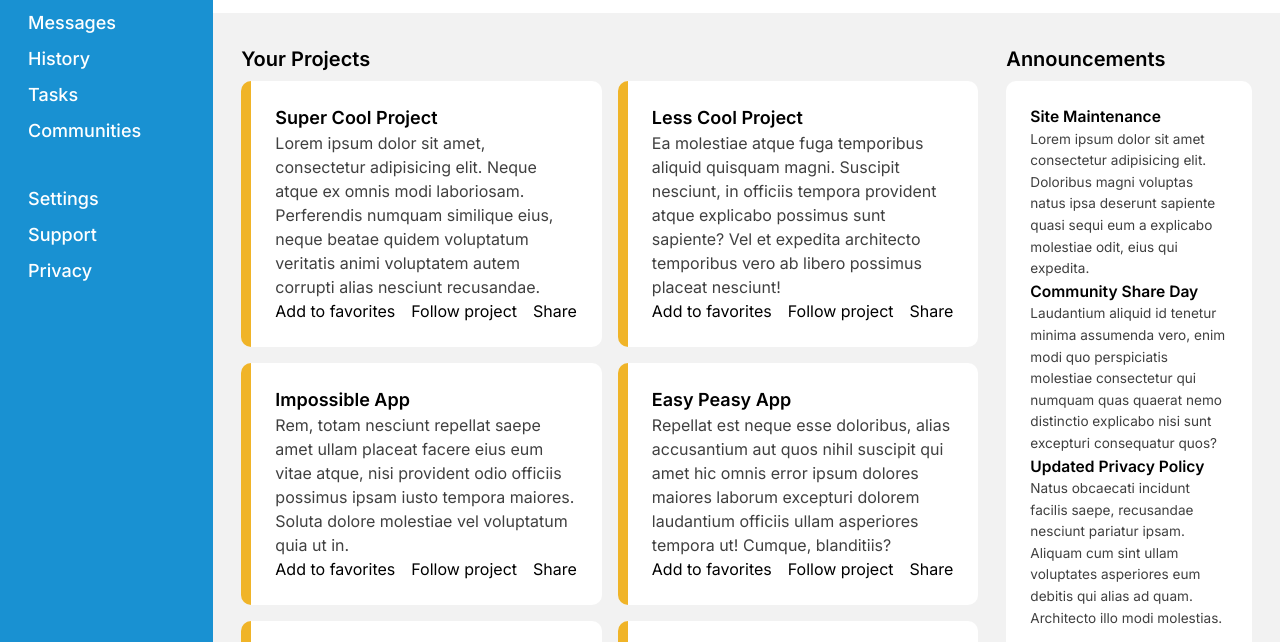
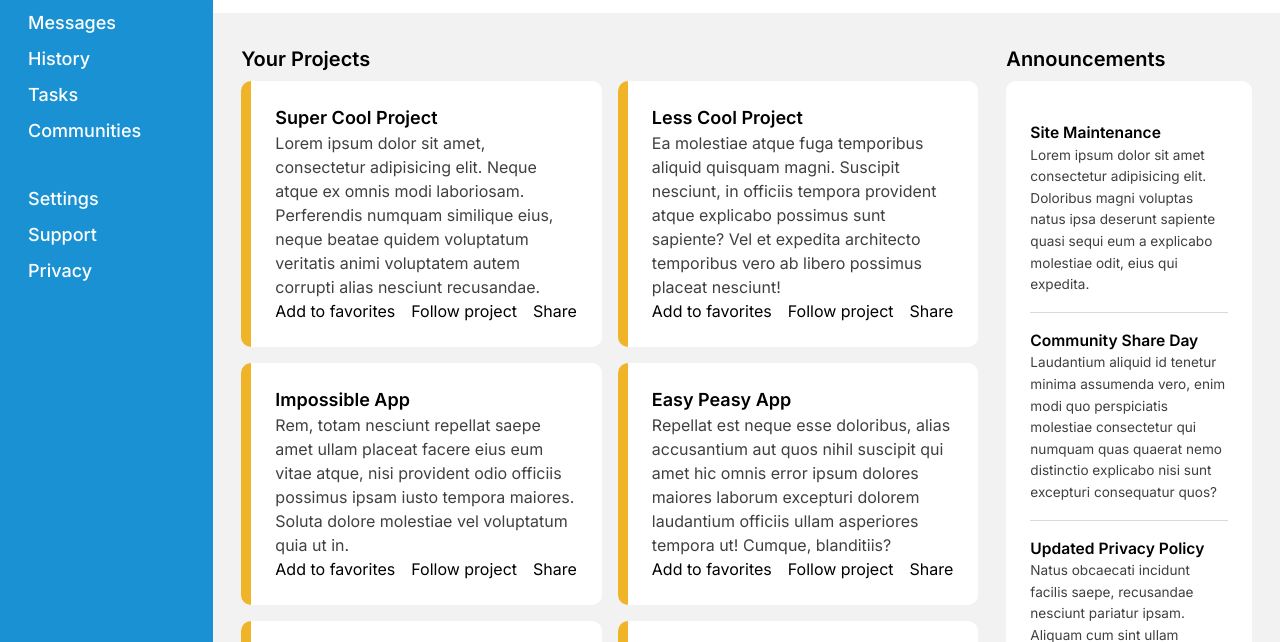
Before and after one commit to stebeus/admin-dashboard, a plain HTML site: page index.html in a window 1280 px wide. Shown: the part 155-797 px from the top of the page. Drawn offline with Linux system fonts and the light colour scheme; a web font is replaced by a local one.

Commit message:
Add bottom border to announcement

```diff
--- a/style.css
+++ b/style.css
@@ -169,6 +169,11 @@ main {
   & .card {
     font-size: 0.85rem;
   }
+
+  & article {
+    border-bottom: 1px solid var(--color-border);
+    padding: 1rem 0;
+  }
 }
 
 .sidebar {
```
